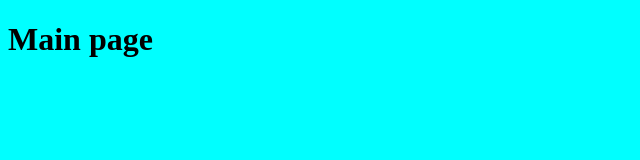
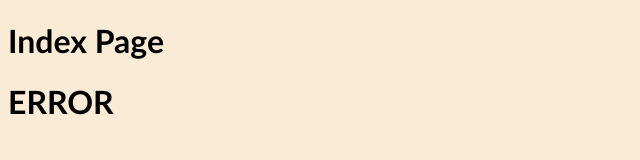
Before and after one commit to Abbas0559/cw, a plain HTML site: page src/index.html in a window 1280 px wide. Shown: the whole page, without its empty margins (0-640 px from the left). Drawn offline with Linux system fonts and the light colour scheme.

Commit message:
modify css

```diff
--- a/src/index.html
+++ b/src/index.html
@@ -2,11 +2,12 @@
 <html lang="en">
 <head>
     <meta charset="UTF-8">
+    <meta name="viewport" content="width=device-width, initial-scale=1.0">
     <link rel="stylesheet" href="../styles/index.css">
-    <meta name="viewport" content="width=device-width, initial-scale=1.0">
     <title>Document</title>
 </head>
 <body>
-    <h1>Main page</h1>
+    <h1>Index Page</h1>
+    <H1>ERROR</H1>
 </body>
 </html>
--- a/styles/index.css
+++ b/styles/index.css
@@ -1,4 +1,4 @@
 body{
-    background-color: aqua;
-    font-family: serif;
+    background-color: antiquewhite;
+    font-family: 'Gill Sans', 'Gill Sans MT', Calibri, 'Trebuchet MS', sans-serif;
 }
```
